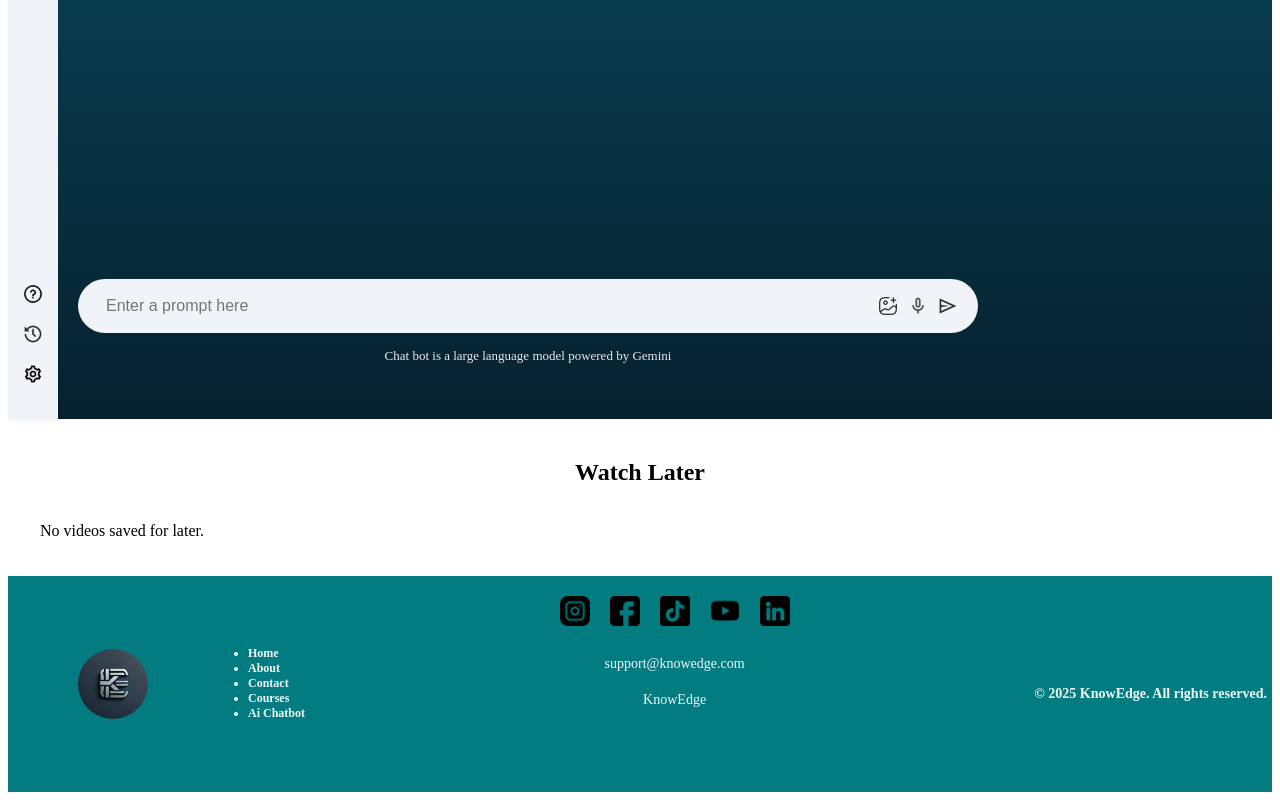
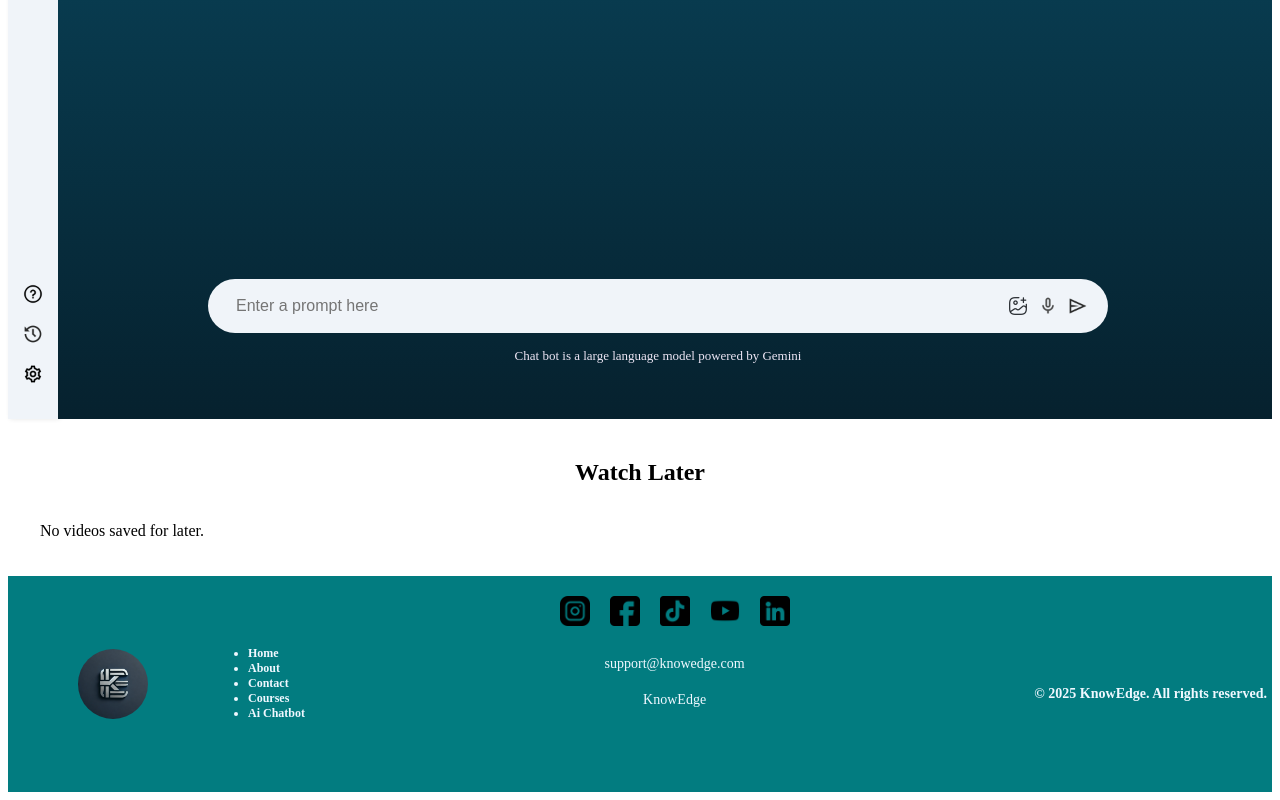
Before and after one commit to Bhanuka10/Capstone, a React (Vite) app in the folder KnowEdge-app/: page /contact in a window 1280 px wide. Shown: the part 1191-1991 px from the top of the page. Built offline with nearby package versions, Linux system fonts and the light colour scheme; a web font is replaced by a local one.

Commit message:
end for 5-12

```diff
--- a/KnowEdge-app/src/Components/ChatBot/ChatBot.css
+++ b/KnowEdge-app/src/Components/ChatBot/ChatBot.css
@@ -88,6 +88,7 @@
     max-width: 900px;
     padding: 0 20px;
     margin: auto;
+    margin-left: 130px;
 
 }
 
@@ -100,6 +101,7 @@
     padding: 10px 20px;
     border-radius: 50px;
     margin-top: 20px;
+
 }
 .serch-box img{
     width: 20px;
```
